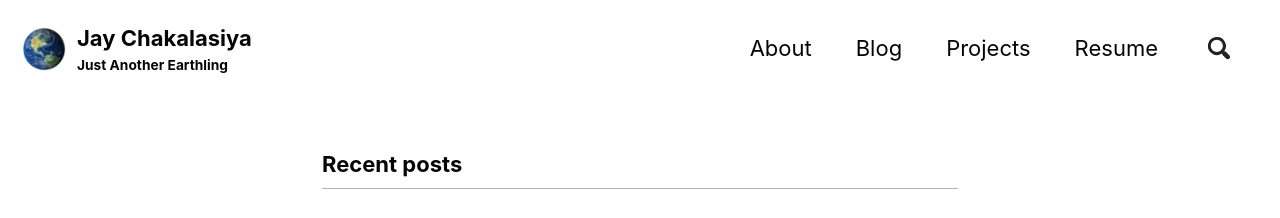
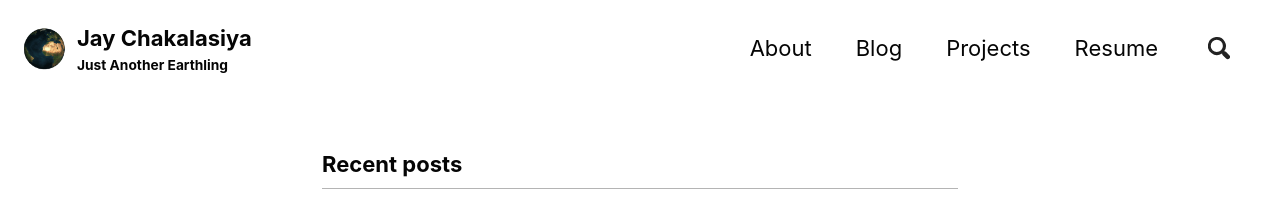
Before and after one commit to jay-chakalasiya/jay-chakalasiya.github.io, a Jekyll site: the page built from index.html, in a window 1280 px wide. Shown: the top 218 px of the page. Built offline with Jekyll 4.4.1, drawn with Linux system fonts in a browser that asks for light colours; cached includes are drawn as plain includes; the list of posts is cut into pages by our own code; comment, search, counter and statistics services are not loaded.

Commit message:
Logo change

```diff
--- a/_config.yml
+++ b/_config.yml
@@ -25,7 +25,7 @@ url                      : "https://jay-chakalasiya.github.io"
 baseurl                  : # the subpath of your site, e.g. "/blog"
 repository               : "jay-chakalasiya/jay-chakalasiya.github.io"
 teaser                   : "/assets/images/defaults/default-teaser.jpg"
-logo                     : "/assets/images/logos/earth.png"
+logo                     : "/assets/images/logos/earth.gif"
 masthead_title           : # overrides the website title displayed in the masthead, use " " for no title
 breadcrumbs              : true # true, false (default)
 words_per_minute         : 200
```
Also changed, not shown: assets/images/logos/earth.gif (added).
